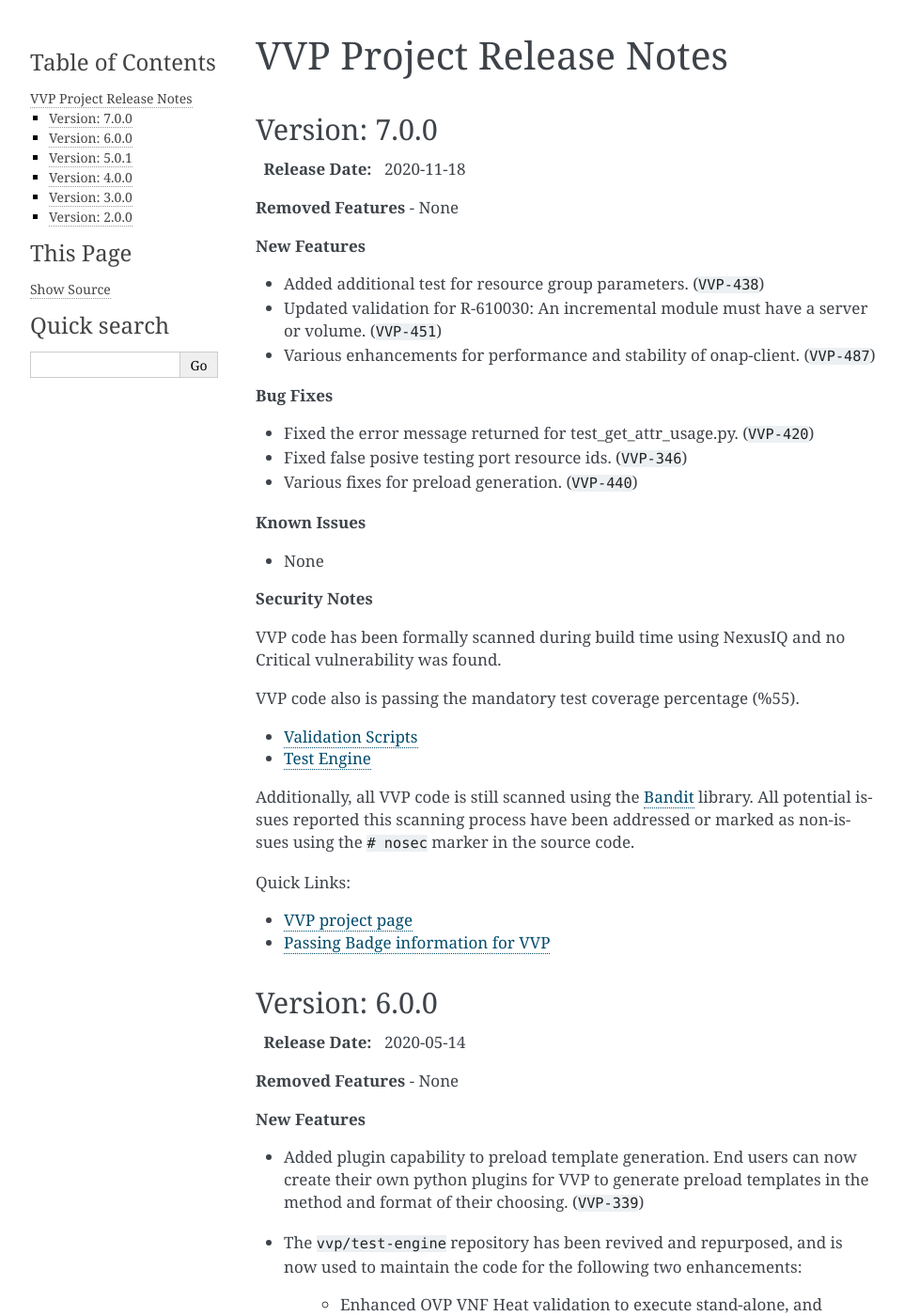
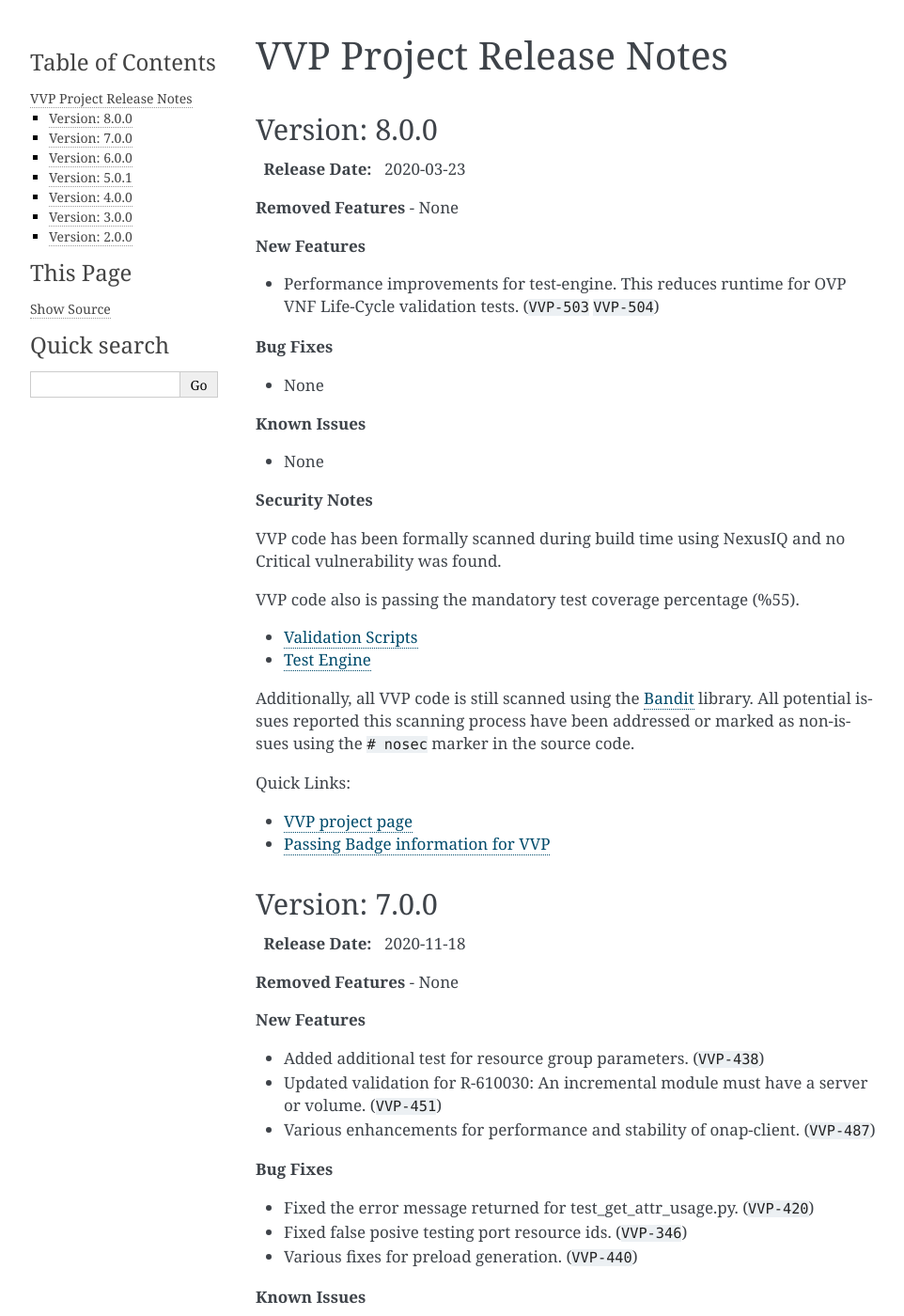
Before and after one commit to onap/archived-vvp-documentation, a Sphinx documentation site: the page built from docs/release-notes.rst, in a window 1280 px wide and 1400 px high. Shown: the whole window at 94% size, without its empty margins (148-1110 px from the left). Built offline with Sphinx 7.4.7, drawn with Linux system fonts in a browser that asks for light colours.

Commit message:
[VVP] Honolulu release notes
Issue-ID: VVP-530
Signed-off-by: stark, steven <steven.stark@att.com>
Change-Id: I21ee8ecc1ab1c4fe0a99f411215a53ec2d549801

```diff
--- a/docs/release-notes.rst
+++ b/docs/release-notes.rst
@@ -6,6 +6,48 @@
 
 VVP Project Release Notes
 ===============================
+
+
+Version: 8.0.0
+--------------
+
+:Release Date: 2020-03-23
+
+**Removed Features**
+- None
+
+**New Features**
+
+- Performance improvements for test-engine. This reduces runtime for
+  OVP VNF Life-Cycle validation tests. (``VVP-503`` ``VVP-504``)
+
+**Bug Fixes**
+
+- None
+
+**Known Issues**
+
+- None
+
+**Security Notes**
+
+VVP code has been formally scanned during build time using NexusIQ and no
+Critical vulnerability was found.
+
+VVP code also is passing the mandatory test coverage percentage (%55).
+
+- `Validation Scripts <https://sonarcloud.io/dashboard?id=onap_vvp-validation-scripts>`__
+- `Test Engine <https://sonarcloud.io/dashboard?id=onap_vvp-test-engine>`__
+
+Additionally, all VVP code is still scanned using the `Bandit <https://bandit.readthedocs.io/en/latest/>`__
+library.  All potential issues reported this scanning process have been
+addressed or marked as non-issues using the ``# nosec`` marker in the source
+code.
+
+Quick Links:
+
+- `VVP project page <https://wiki.onap.org/display/DW/VNF+Validation+Program+Project>`_
+- `Passing Badge information for VVP <https://bestpractices.coreinfrastructure.org/en/projects/1738>`_
 
 
 Version: 7.0.0
```
